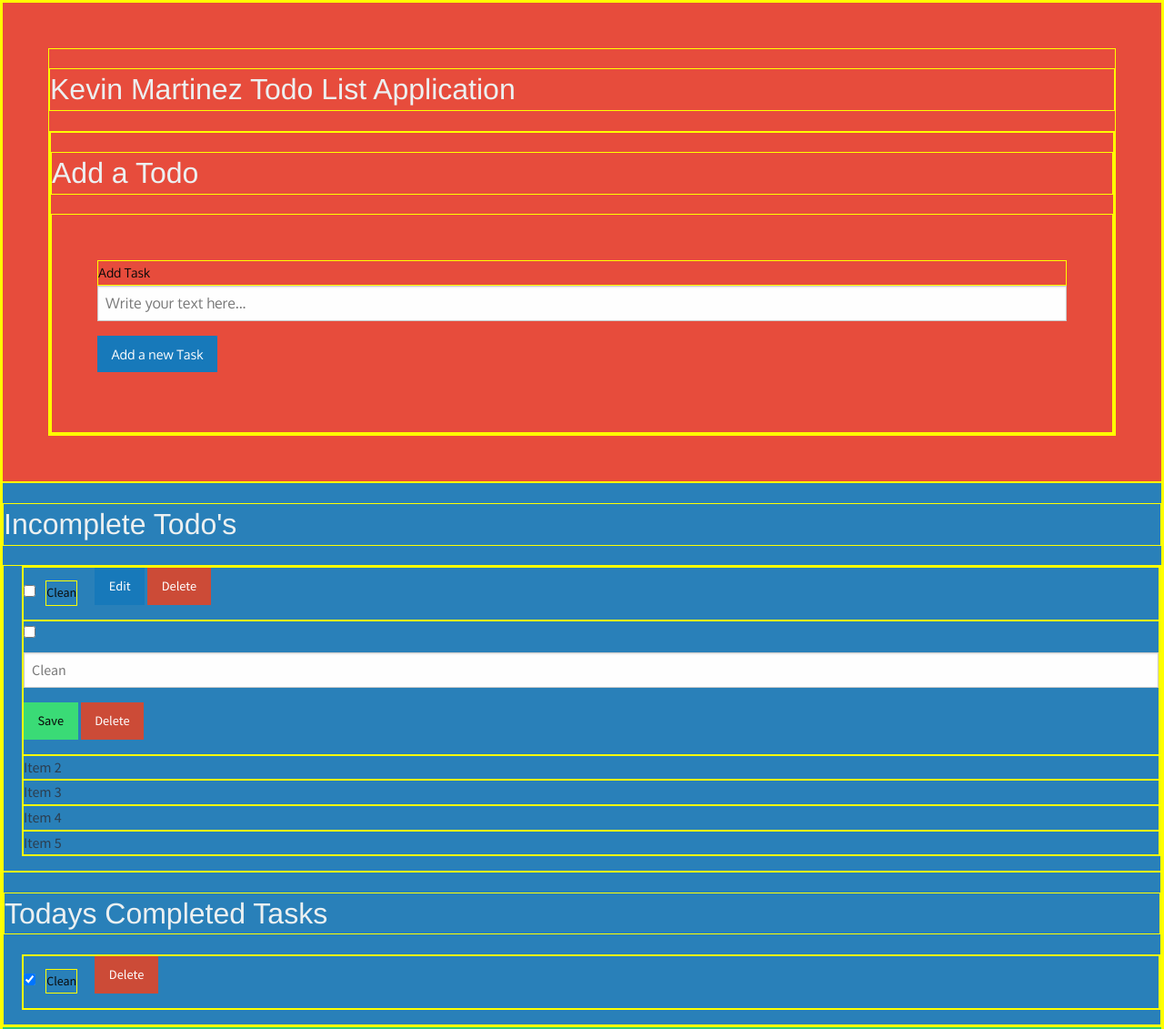
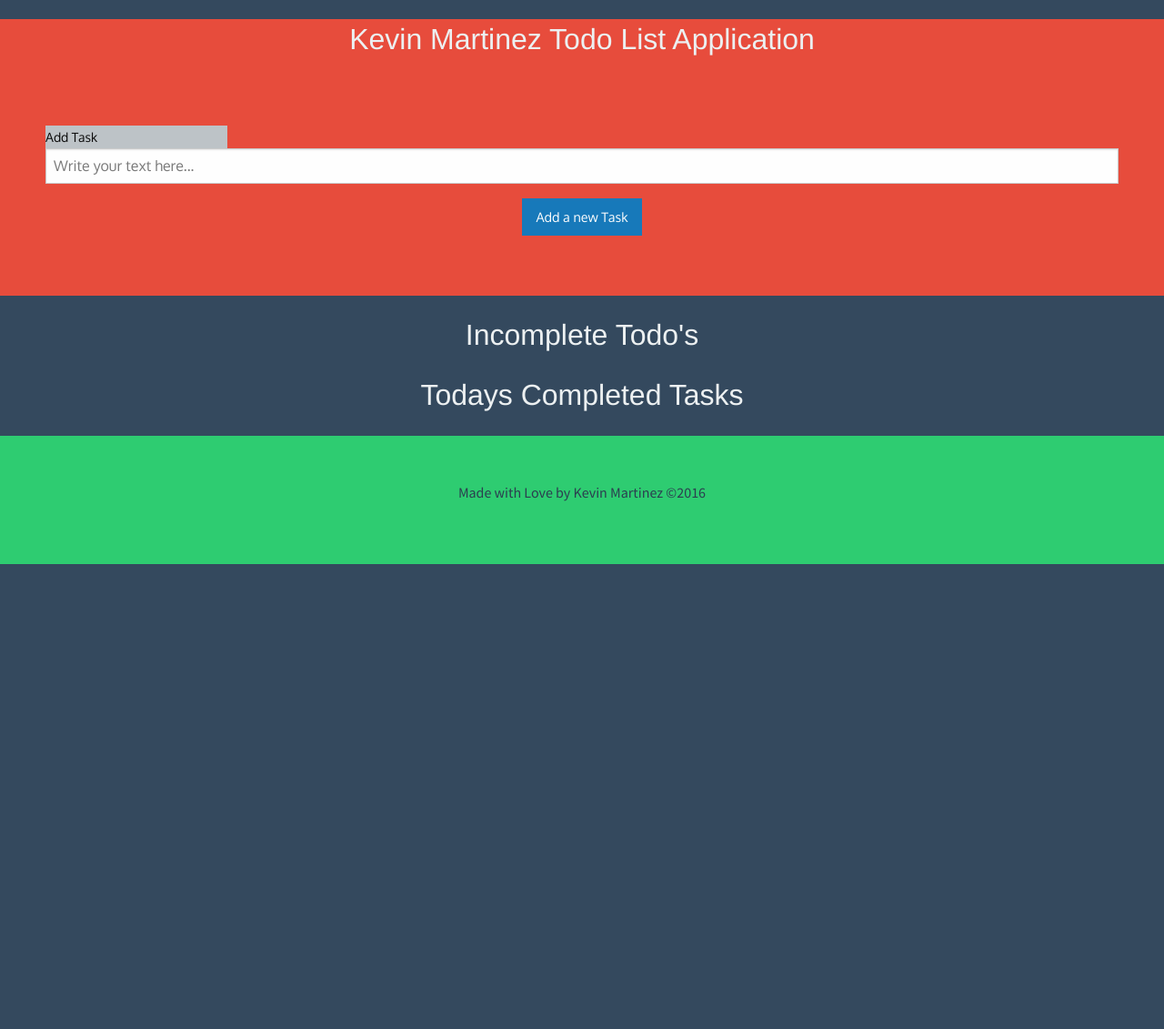
Before and after one commit to kevinmartinez/c_1-todo, a website: page index.html in a window 1280 px wide. Shown: the top 1131 px of the page at 91% size. After the commit the page ends 800 px from the top, so only its background shows below. Drawn offline with nearby package versions, Linux system fonts and the light colour scheme; files that its build step writes are made by us from their sources.

Commit message:
improve Foundation markup, try to find a semantic approach.. and add a scss helper markup for label and ul provis

```diff
--- a/index.html
+++ b/index.html
@@ -27,68 +27,63 @@
 
       <!-- Adding main- id's to the main elements at the moment for a easier start with the JavaScript -->
       <!-- Class expanded for fluid Foundation row -->
-      <header id="main-header" class="expanded row">
-        <div class="small-12 small-centered columns">
-          <h1>Kevin Martinez Todo List Application</h1>
-          <section class="row">
-            <div class="small-12 small-centered columns">
-              <h1>Add a Todo</h1>
+      <header id="main-header">
+          <div class="row">
+            <h1 class="small-6 small-centered columns">Kevin Martinez Todo List Application</h1>
+          </div>
+          <!-- Form Element to contain add input text content -->
+          <div class="row">
+            <form id="submitForm" class="small-6 small-centered columns">
+              <label for="task-input">Add Task</label>
+              <input type="text" id="task-input" name="task-input" placeholder="Write your text here...">
+              <!-- #submitBtn -->
+              <button type="button" class="button" id="submitBtn">Add a new Task</button>
+            </form>
+          </div>
+      </header>
 
-              <!-- Form Element to contain add input text content -->
-              <form id="submitForm">
-                <label for="task-input">Add Task</label>
-                <input type="text" name="task-input" placeholder="Write your text here...">
-                <!-- #submitBtn -->
-                <button type="button" class="button" id="submitBtn">Add a new Task</button>
-              </form>
-            </div>
-          </section>
+      <main id="main-content">
+        <div class="row">
+            <h1 class="small-6 small-centered columns">Incomplete Todo's</h1>
         </div>
-      </header>
-      <main id="main-content">
-        <h1>Incomplete Todo's</h1>
-        <section class="row">
-          <!-- TODO: Try to find appropriate heading text for this section -->
-
+        <div class="row">
           <!-- Unordered list to contain added list item -->
-          <ul id="incompletedList">
+          <ul id="incompletedList" class="small-6 small-centered columns">
             <!-- Placeholder added task LI -->
 
             <!-- New added task -->
-            <li>
+            <!-- <li>
               <input type="checkbox">
-              <label>Clean</label>
+              <label>Clean</label> -->
               <!-- Remember that alert class is a Foundation class while edit is NOT a Foundation class -->
-              <button type="button" class="edit button" name="edit-button">Edit</button>
+              <!-- <button type="button" class="edit button" name="edit-button">Edit</button>
               <button type="button" class="alert button" name="delete-button">Delete</button>
-            </li>
+            </li> -->
 
             <!-- Incomplete Task in Edit Mode -->
-            <li>
+            <!-- <li>
               <input type="checkbox">
               <input type="text" id="edit-input" placeholder="Clean">
               <button type="button" class="success button" name="save-button">Save</button>
               <button type="button" class="alert button" name="delete-button">Delete</button>
-            </li>
-            <li>Item 2</li>
-            <li>Item 3</li>
-            <li>Item 4</li>
-            <li>Item 5</li>
+            </li> -->
           </ul>
-        </section>
+        </div>
 
         <!-- Completed Tasks -->
-        <section class="row">
+        <div class="row">
           <!-- TODO: Change text -->
-          <h1>Todays Completed Tasks</h1>
-          <ul id="completedList">
-            <li>
+          <h1 class="small-6 small-centered columns">Todays Completed Tasks</h1>
+        </div>
+        <div class="row">
+          <ul id="completedList" class="small-6 small-centered columns">
+            <!-- <li>
               <input type="checkbox" checked="">
               <label>Clean</label>
               <button type="button" class="alert button" name="delete-button">Delete</button>
-            </li>
+            </li> -->
           </ul>
-        </section>
+        </div>
 
       </main>
       <footer id="main-footer" class="expanded row">
--- a/scss/style.scss
+++ b/scss/style.scss
@@ -29,14 +29,15 @@ $element-padding: 50px;
     box-sizing: border-box;
     // TODO: Remove element border before moving to /dist
     // TODO: This is my helper element border :)
-    border: 1px solid yellow;
+    // border: 1px solid yellow;
 }
 
 body {
-    background-color: $secondary;
+    background-color: $third;
     // TODO: Setting color & font for all headings to body default, consider to change heading control to a scss mixin?
     color: $fifth;
     font-family: $heading-family;
+    text-align: center;
 }
 
 // TODO: Move this to normalize.css if used
@@ -52,7 +53,6 @@ p, li {
 
 header {
     background-color: $seventh;
-    padding: $element-padding;
 }
 
 footer {
@@ -63,3 +63,13 @@ footer {
 form {
     padding: $element-padding;
 }
+
+label {
+    width: 200px;
+    text-align: left;
+    background-color: $sixth;
+}
+
+ul {
+    background: #ccc;
+}
```
